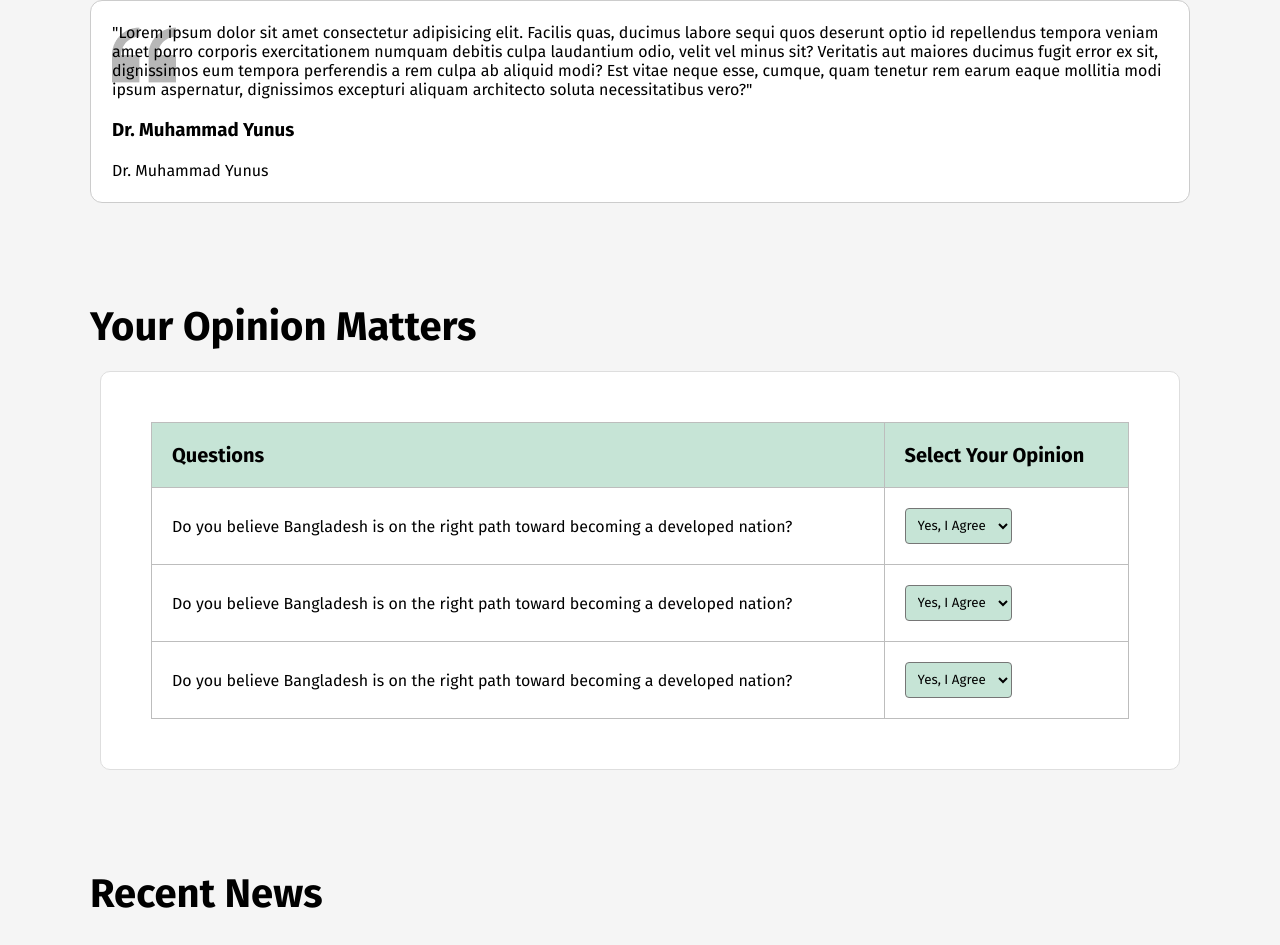
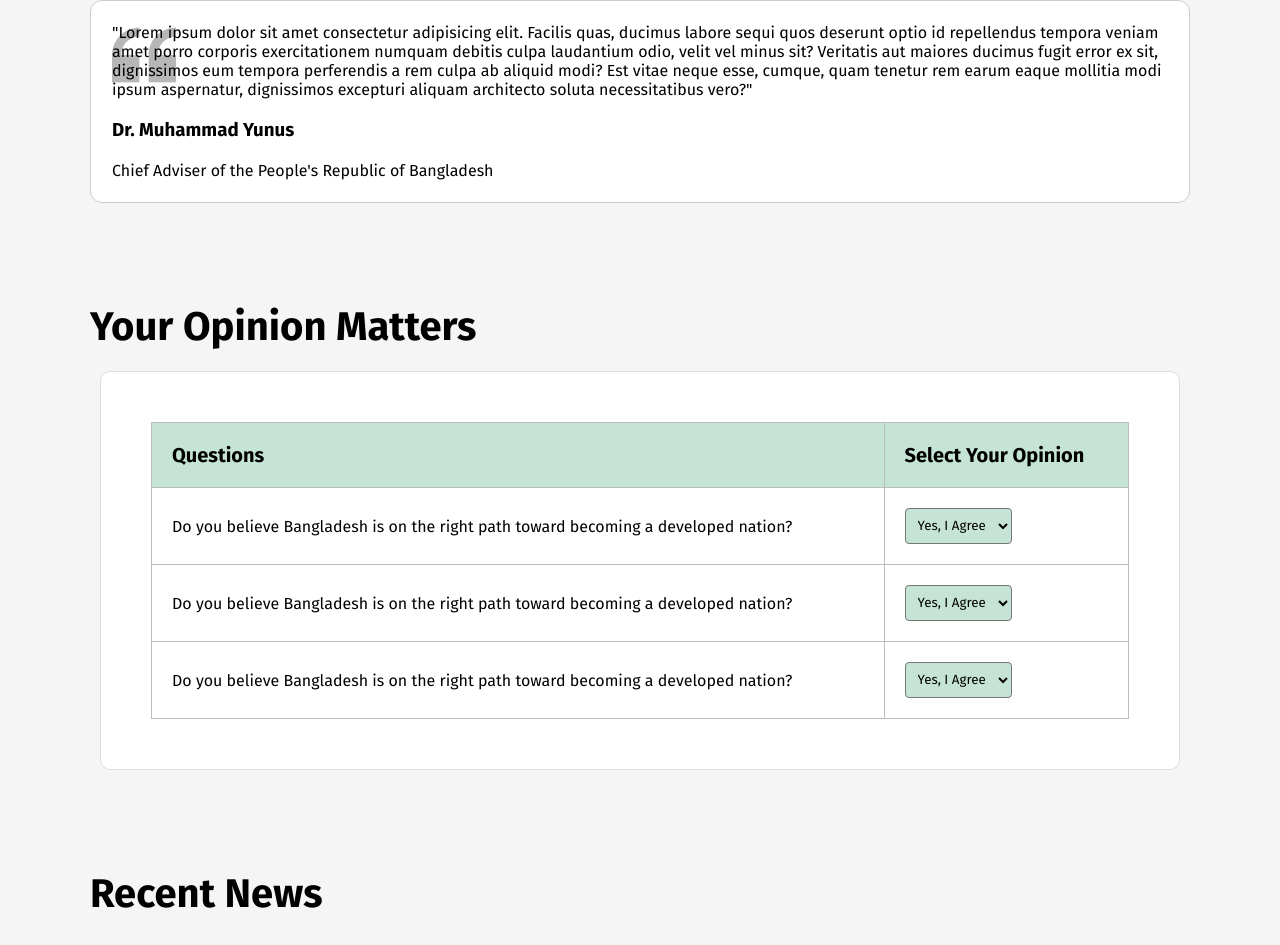
Before and after one commit to abdullahalnirob/ph-assignment-01, a plain HTML site: page index.html in a window 1280 px wide. Shown: the part 1702-2647 px from the top of the page. Drawn offline with Linux system fonts and the light colour scheme.

Commit message:
first commit

```diff
--- a/index.html
+++ b/index.html
@@ -121,7 +121,7 @@
           ipsum aspernatur, dignissimos excepturi aliquam architecto soluta
           necessitatibus vero?"
         <h3>Dr. Muhammad Yunus</h3>
-        <p>Dr. Muhammad Yunus</p>
+        <p>Chief Adviser of the People's Republic of Bangladesh</p>
         </p>
       </div>
     </section>
```
